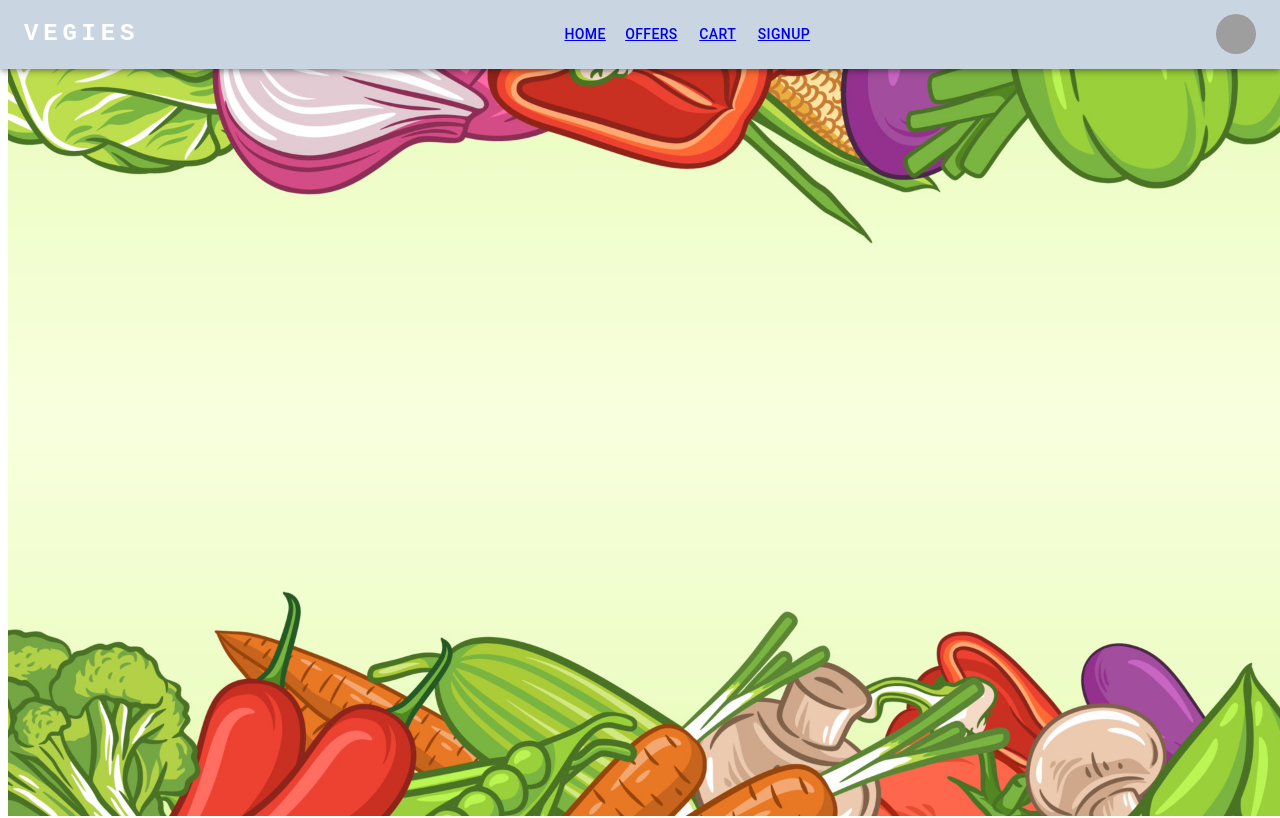
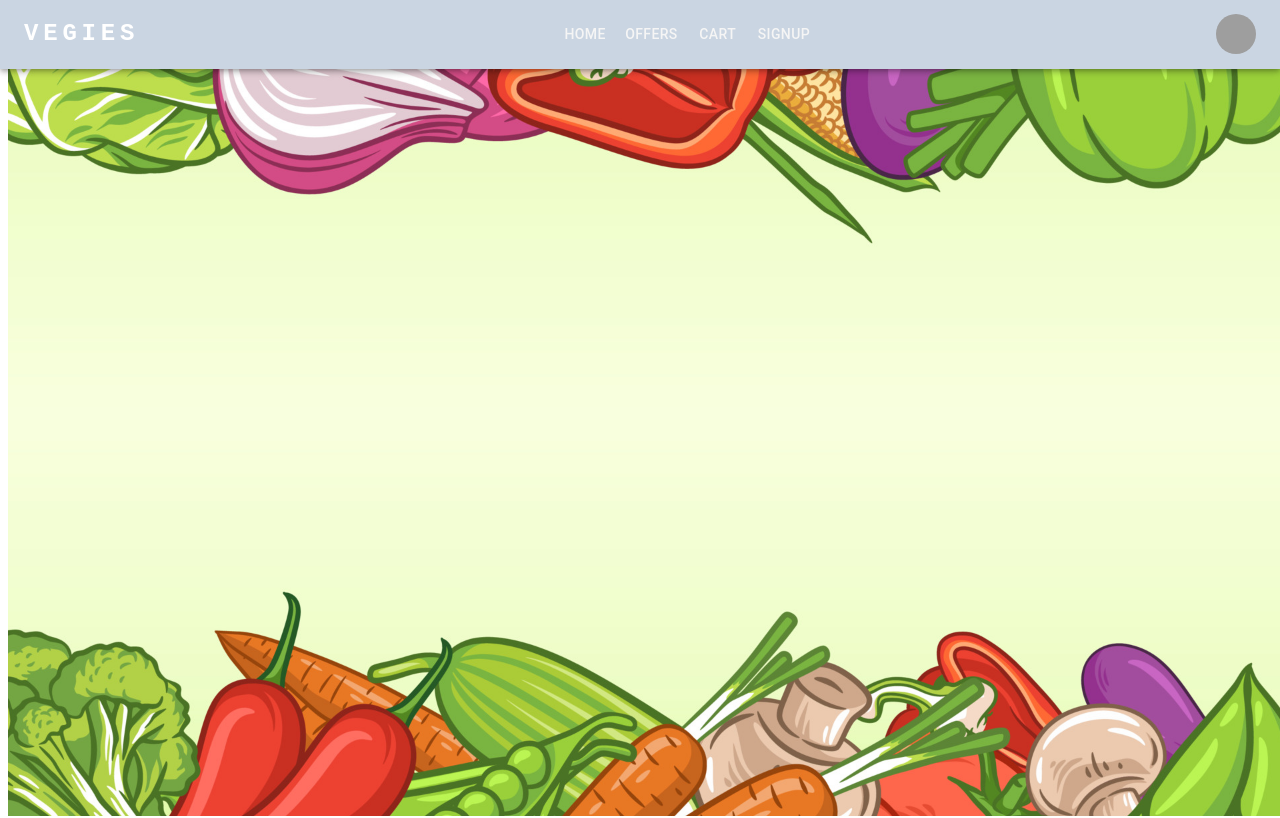
Before and after one commit to bakshiyogesh/electronics_ecommerce, a React (Vite) app: page / in a window 1280 px wide. Shown: the top 818 px of the page. Built offline with nearby package versions, Linux system fonts and the light colour scheme; grey boxes are pictures that could not be loaded.

Commit message:
navbar button underline remove and color change to white.

```diff
--- a/src/components/common/card/Card.tsx
+++ b/src/components/common/card/Card.tsx
@@ -6,7 +6,7 @@ import Typography from "@mui/material/Typography";
 import { Grid, Button} from "@mui/material";
 import SideMenuBar from "../../sideMenu/sideMenu";
 
-    const cardsData=[
+   export const cardsData=[
    {imgSRC:'/Apples.webp',name:'Apples',price:200,category:'fruit'},
    {imgSRC:'/BabySpinach.webp',name:'BabySpinach',price:100,category:'vegetable'},
    {imgSRC:"/blueberries.webp",name:'BlueBerries',price:150,category:'fruit'},
@@ -33,7 +33,7 @@ export default function ProductCard() {
         {cardsData.map((item) => {
           return (
             <>
-              <Card sx={{ width: "30vw", height: "auto" }}>
+              <Card sx={{ width: "30vw", height: "auto" }} key={item.name}>
                 <CardContent>
                   <CardMedia
                     sx={{ height: "200px" }}
--- /dev/null
+++ b/src/components/common/categoryfilter/categoryFilter.tsx
@@ -0,0 +1,6 @@
+
+// const Filter=()=>{
+
+
+// }
+// export default categoryFilter;
--- a/src/components/common/navbar/Navbar.tsx
+++ b/src/components/common/navbar/Navbar.tsx
@@ -49,7 +49,7 @@ const NavBar:FC=()=>{
                 key={page.btnName}
                 sx={{ my: 2, color: 'white', display: 'block',":hover":'#51E1ED'}}
               >
-                <Link to={page.btnLink} color='red'>{page.btnName}</Link>
+                <Link to={page.btnLink} style={{textDecoration:'none',color:'whitesmoke'}} color='red'>{page.btnName}</Link>
               </Button>
             ))}
           </Box>
--- a/src/components/sideMenu/sideMenu.tsx
+++ b/src/components/sideMenu/sideMenu.tsx
@@ -22,13 +22,12 @@ const SideMenuBar: FC = () => {
         </Typography>
         <List  sx={{
         maxWidth: 320,alignItems:'center'
-        // '--ListItem-minHeight': '32px',
       }}>
           <ListItem  >
             <ListItemContent>
             {categoryButton.map((element)=>{
                 return(
-                    <ListItemButton>
+                    <ListItemButton onClick={()=>{console.log('seeing in the console')}}>
                         <ListItemDecorator>
                         {element}< KeyboardArrowDown/>
                         </ListItemDecorator>
```
